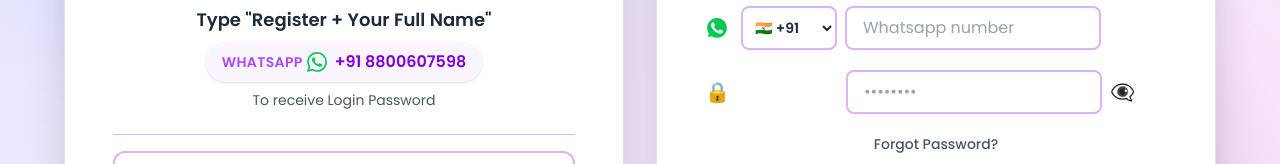
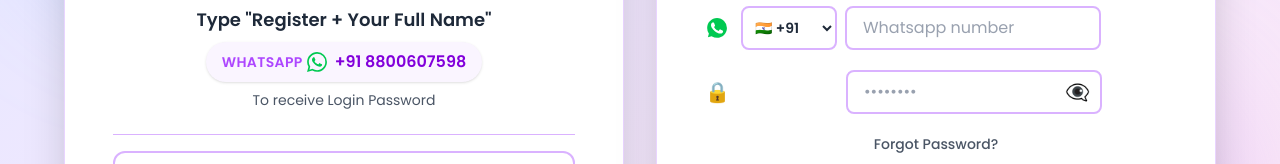
Before and after one commit to SHREYAYAS/zuugnu.repo, a Next.js app: page /login in a window 1280 px wide. Shown: the part 368-532 px from the top of the page. Built offline with nearby package versions, Linux system fonts and the light colour scheme.

Commit message:
Move password lock icon below country selector

```diff
--- a/src/app/login/page.tsx
+++ b/src/app/login/page.tsx
@@ -229,23 +229,25 @@ export default function LoginPage() {
                 <div className="flex flex-1 gap-2">
                   {/* Spacer to match country code width */}
                   <div className="w-24"></div>
-                  {/* Password Input */}
+                  {/* Password Input with Eye Icon Inside */}
+                  <div className="relative w-64">
                     <input
                       type={showPassword ? 'text' : 'password'}
                       placeholder="••••••••"
                       value={password}
                       onChange={(e) => setPassword(e.target.value)}
                       required
-                    className="w-64 h-11 bg-white text-gray-800 placeholder-gray-400 rounded-lg px-4 border-2 border-purple-300 focus:outline-none focus:ring-2 focus:ring-purple-500 focus:border-transparent transition-all"
+                      className="w-full h-11 bg-white text-gray-800 placeholder-gray-400 rounded-lg px-4 pr-12 border-2 border-purple-300 focus:outline-none focus:ring-2 focus:ring-purple-500 focus:border-transparent transition-all"
                     />
-                  {/* Eye Icon */}
+                    {/* Eye Icon Inside Input */}
                     <button
                       type="button"
                       onClick={() => setShowPassword(!showPassword)}
-                    className="text-gray-600 hover:text-gray-800 transition-colors text-xl"
+                      className="absolute right-3 top-1/2 transform -translate-y-1/2 text-gray-600 hover:text-gray-800 transition-colors text-xl"
                     >
                       {showPassword ? '👁️' : '👁️‍🗨️'}
                     </button>
+                  </div>
                 </div>
               </div>
 
```
Lines whose indentation alone changed are shown as unchanged.
